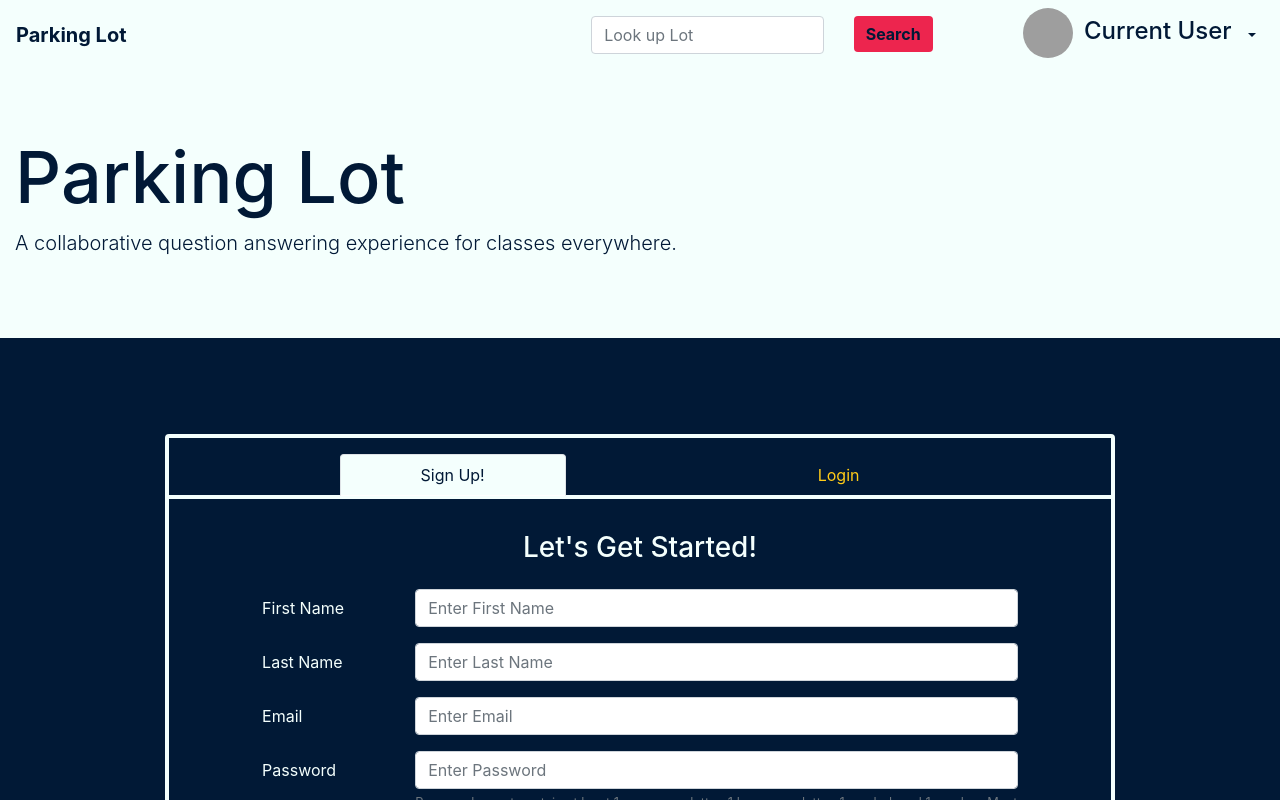
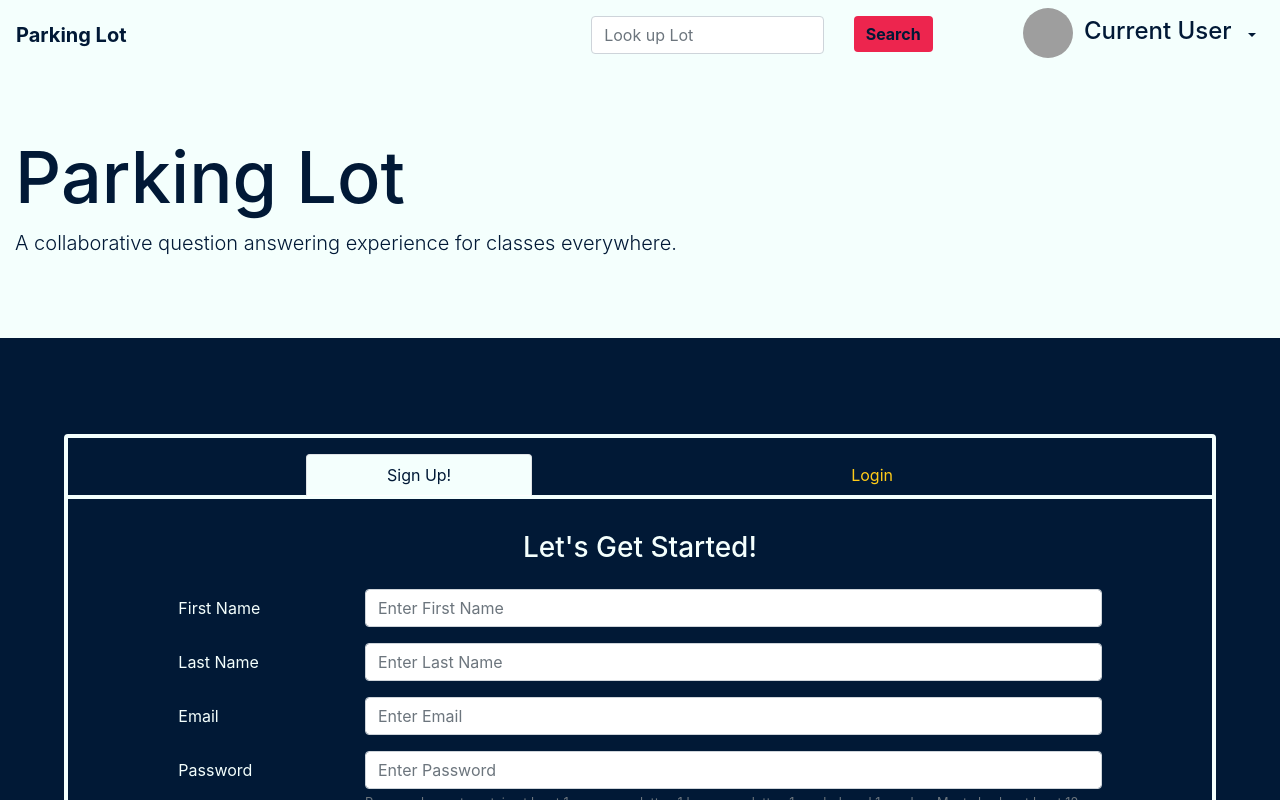
Before and after one commit to melissay94/parking-lot-fe, a React (Create React App) app in the folder parking-lot/: page /#/ in a window 1280 px wide. Shown: the top 800 px of the page. Built offline with nearby package versions, Linux system fonts and the light colour scheme; grey boxes are pictures that could not be loaded.

Commit message:
Fixed bug with form width resize

```diff
--- a/parking-lot/src/components/AccountForms.js
+++ b/parking-lot/src/components/AccountForms.js
@@ -5,6 +5,7 @@ import classnames from 'classnames';
 import LoginForm from './LoginForm';
 import SignupForm from './SignupForm';
 import "../styles/AccountForm.css";
+import "../styles/LandingForm.css";
 
 export default function AccountForms() {
 
--- a/parking-lot/src/components/LoginForm.js
+++ b/parking-lot/src/components/LoginForm.js
@@ -3,8 +3,6 @@ import { Button, Col, Form, FormGroup, Label, Input } from 'reactstrap';
 import { Redirect } from 'react-router-dom';
 import { useApolloClient, useMutation } from '@apollo/react-hooks';
 import gql from 'graphql-tag';
-
-import "../styles/LandingForm.css";
 
 const LOGIN_USER = gql`
   mutation login($email: String!, $password: String!) {
--- a/parking-lot/src/components/SignupForm.js
+++ b/parking-lot/src/components/SignupForm.js
@@ -1,6 +1,5 @@
 import React from 'react';
 import { Col, Button, Form, FormText, FormGroup, Label, Input } from 'reactstrap';
-import "../styles/LandingForm.css";
 
 export default function SignupForm() {
   return(
--- a/parking-lot/src/styles/Page.css
+++ b/parking-lot/src/styles/Page.css
@@ -1,7 +1,6 @@
 .content {
   display: flex;
   flex-direction: column;
-  align-items: center;
 }
 
 .header {
@@ -12,6 +11,7 @@
   align-items: center;
   margin-bottom: 12px;
   padding-bottom: 12px;
+  align-self: center;
 }
 
 .header h1 {
@@ -27,4 +27,5 @@
   margin: 24px 0;
   font-size: larger;
   font-weight: 500;
+  text-align: center;
 }
```
